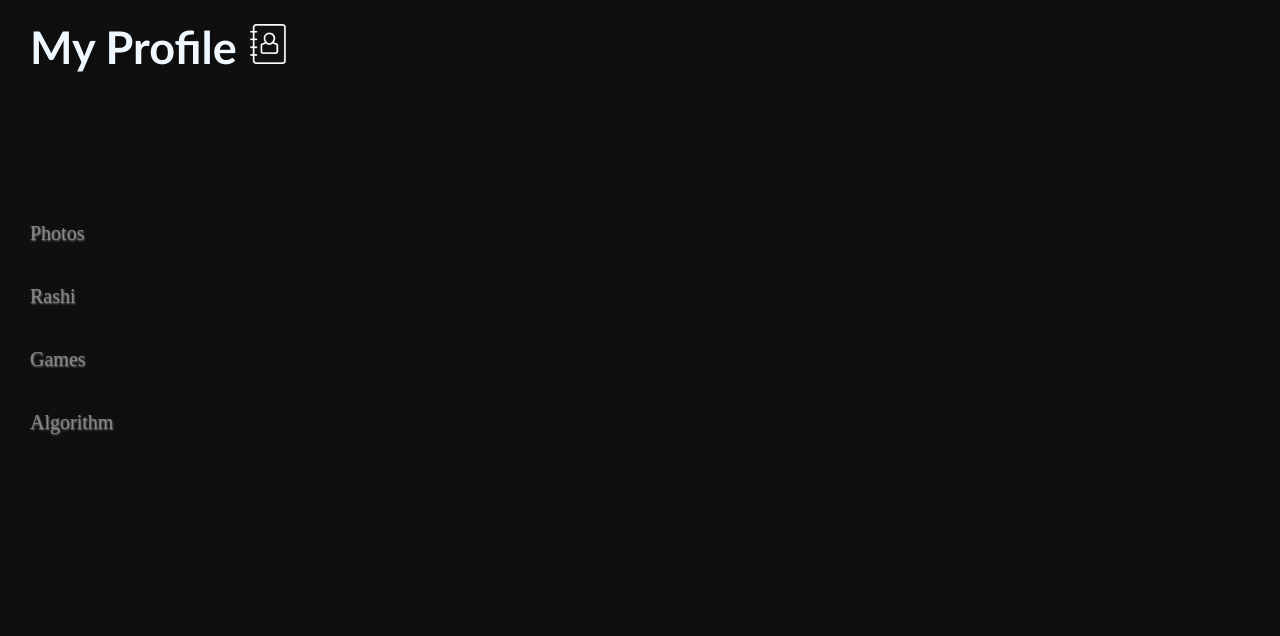
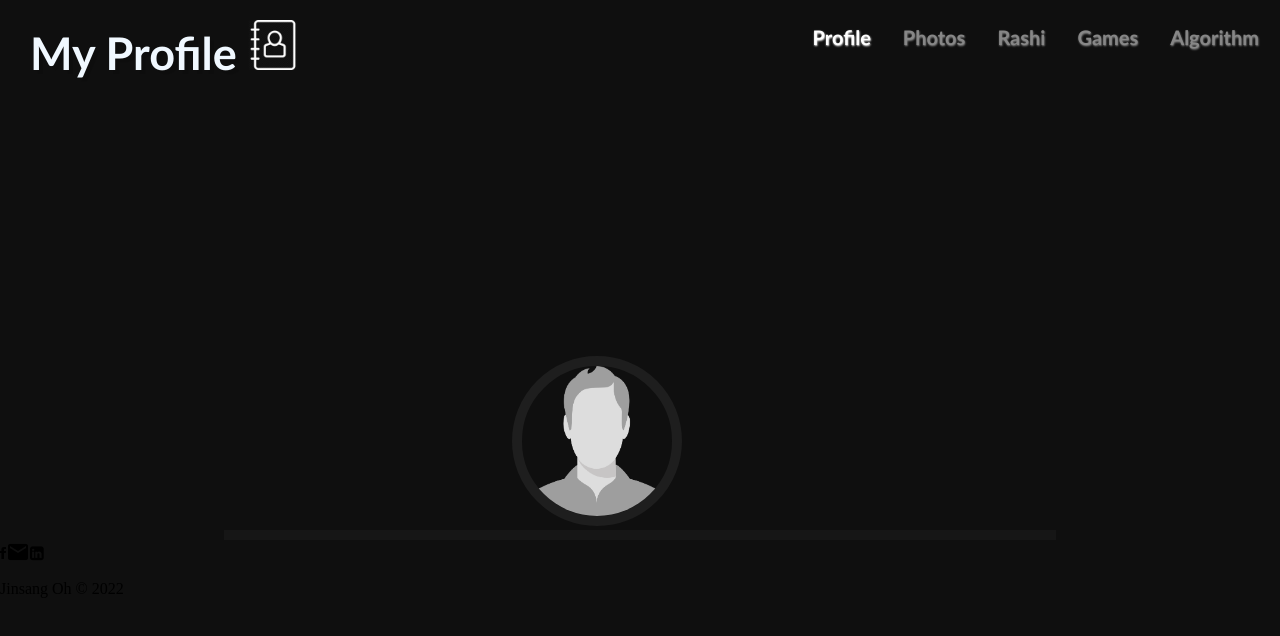
Before and after one commit to JamesOhJins/Profile, a PHP site: page /profile.html in a window 1280 px wide. Shown: the top 636 px of the page. Run offline with PHP 8.4, Linux system fonts and the light colour scheme; some web fonts are replaced.

Commit message:
editted UI

```diff
--- a/profile.html
+++ b/profile.html
@@ -5,19 +5,38 @@
         <meta charset="utf-8">
         <link href="style.css" rel="stylesheet">
         <link href='https://fonts.googleapis.com/css?family=Optima' rel='stylesheet'>
-
+        <link href="https://fonts.googleapis.com/icon?family=Material+Icons" rel="stylesheet">
+        <link rel="stylesheet" href="https://cdnjs.cloudflare.com/ajax/libs/ionicons/2.0.1/css/ionicons.min.css">
+        <link rel="stylesheet" href="https://cdnjs.cloudflare.com/ajax/libs/font-awesome/4.7.0/css/font-awesome.min.css">
+        <script defer src="./script.js"></script>
     </head>
     <body>
         <h1>My Profile
-            <img src="images/logo/profile.jpeg" width = "40px" style = "filter: invert();">
-        </h1>
-        <div id = grid>
+            <img id = "logo" src="images/logo/profile.jpeg" style = "filter: invert();">
             <dl>
-                <li><a href="photos.html">Photos</a></li>
+                <li><a id = "selected" href="profile.html"> Profile</a></li>
+                <li><a href="photos.html"> Photos</a></li>
                 <li><a href="rashi.html"> Rashi</a></li>
                 <li><a href="games.html"> Games</a></li>
                 <li><a href="algorithm.html"> Algorithm</a></li>
             </dl>
+        </h1>
+        <div id = profile>
+            <img src = "images/profile/profile.png" alt = "profileImg">
+        </div>
+        <div id = grid>
+            <div id = column>
+            </div>
+        </div>
+        <div class="footer-dark">
+            <footer>
+                <div class="container">
+                    <div class="row">
+                        <div class="col item social"><a href="https://www.facebook.com/jinsang.j.oh/"><i class="icon ion-social-facebook"></i></a><a href="mailto:fldhs2012@gmail.com"><i class="material-icons" style = "vertical-align: -20%">email</i></a><a href="https://www.linkedin.com/in/james-oh-b41a82215/"><i class="fa fa-linkedin-square"></i></a></div>
+                    </div>
+                    <p class="copyright">Jinsang Oh © 2022</p>
+                </div>
+            </footer>
         </div>
     </body>
 </html>
--- a/style.css
+++ b/style.css
@@ -23,15 +23,21 @@ h1 {
     color: aliceblue;
     background-color: transparent;
 }
+#logo {
+    max-height: 50px;
+    width:auto;
+}
 h1 img {
     background-color: transparent;
 }
 dl {
+    display: flex;
+    flex-wrap: wrap;
     position:fixed;
-    width:15%;
-    margin:0;
-    padding-left: 30px;
-    padding-top: 10%;
+    margin-left: auto;
+    top: 5px;
+    right: 5px;
+    text-align: right;
     font-size: 15pt;
     text-shadow: 0.5px 0.5px 2px;
     list-style-type:none;
@@ -40,6 +46,11 @@ dl {
 dl li a{
     color:white;
     opacity: 0.5;
+    padding: 14px 16px;
+}
+dl li #selected{
+    color: white;
+    opacity: 1;
 }
 dl li a:hover {
     transition: 0.3s;
@@ -176,3 +187,17 @@ li {
 .gallery__item img:hover {
     transform: scale(1.03);
 }
+
+#profile {
+    width: 100%;
+    padding-top: 20%;
+}
+#profile img{
+    width: 150px;
+    height: 150px;
+    border-radius: 50%;
+    justify-content: center;
+    border: 10px solid #ccc;
+    border-color: rgb(30,30,30);
+    margin-left: 40%;
+}
```
Also changed, not shown: algorithm.html (+7 -5 lines), games.html (+8 -7 lines), index.html (+9 -8 lines), photos.html (+6 -4 lines), rashi.html (+6 -5 lines), images/profile/profile.png (added), 3 other files.
